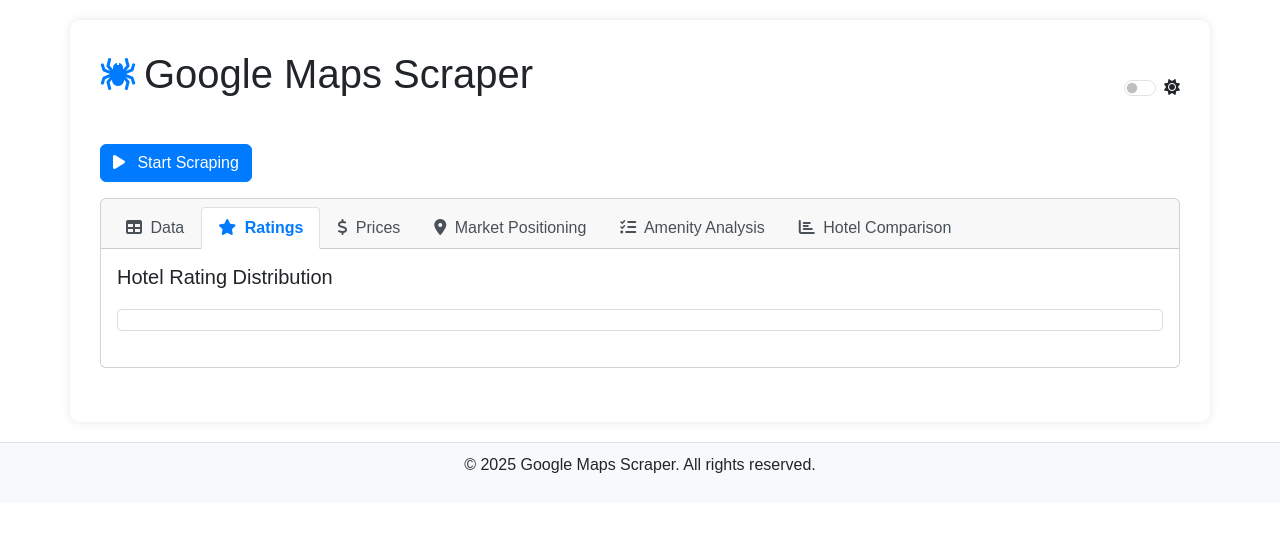
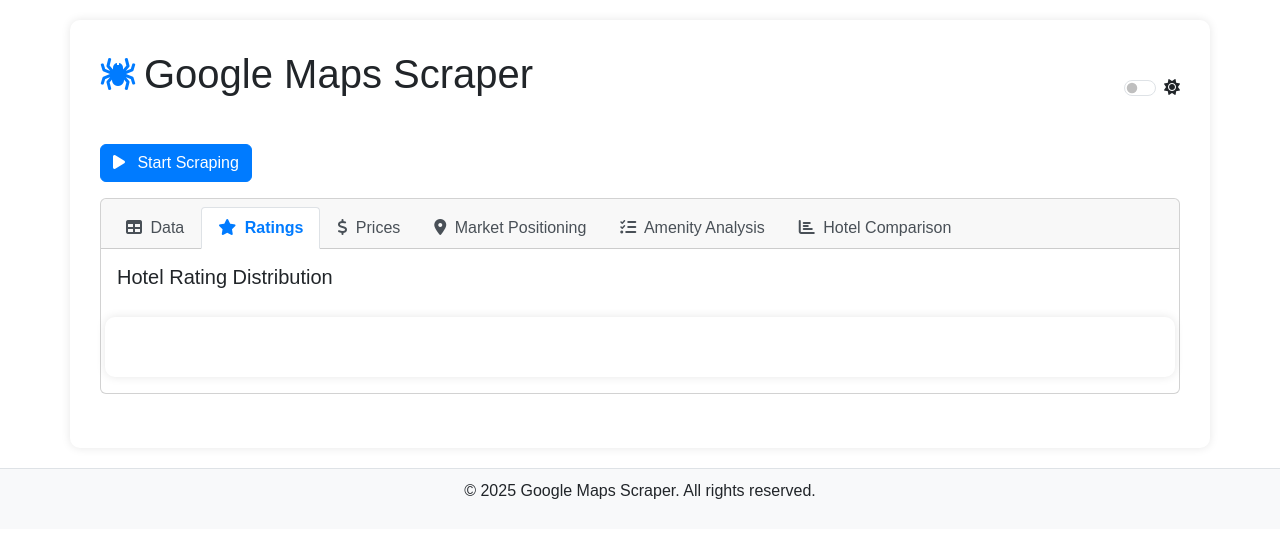
Before and after one commit to kenagt/GoogleMapsScraper, a Flask app: template templates/index.html in a window 1280 px wide, after a click on "Ratings". Shown: the top 538 px of the page. Run offline with Flask 3, Linux system fonts and the light colour scheme; the template is opened without the code that fills it, so the values that code supplies are empty; parts of the project's set-up code (start-up, migrations or seed data) failed here and were passed over; some libraries are stand-ins or nearby versions.

Commit message:
- Styling things

```diff
--- a/templates/index.html
+++ b/templates/index.html
@@ -136,19 +136,31 @@
                     <!-- Ratings Tab -->
                     <div class="tab-pane fade" id="ratings-tab-pane" role="tabpanel" aria-labelledby="ratings-tab" tabindex="0">
                         <h5 class="card-title">Hotel Rating Distribution</h5>
-                        <div class="chart-container" id="ratingDistributionChart"></div>
+                        <div class="row" >
+                            <div class="container d-flex align-items-center justify-content-center" >
+                                <div id="ratingDistributionChart"></div>
+                            </div>
+                        </div>
                     </div>
 
                     <!-- Prices Tab -->
                     <div class="tab-pane fade" id="prices-tab-pane" role="tabpanel" aria-labelledby="prices-tab" tabindex="0">
                         <h5 class="card-title">Hotel Price Distribution</h5>
-                        <div class="chart-container" id="priceDistributionChart"></div>
+                        <div class="row" >
+                            <div class="container d-flex align-items-center justify-content-center" >
+                                <div id="priceDistributionChart"></div>
+                            </div>
+                        </div>
                     </div>
 
                     <!-- Market Positioning Tab -->
                     <div class="tab-pane fade" id="positioning-tab-pane" role="tabpanel" aria-labelledby="positioning-tab" tabindex="0">
                         <h5 class="card-title">Market Positioning Map: Price vs. Quality</h5>
-                        <div class="chart-container" id="marketPositioningChart"></div>
+                        <div class="row" >
+                            <div class="container d-flex align-items-center justify-content-center" >
+                                <div id="marketPositioningChart"></div>
+                            </div>
+                        </div>
                     </div>
 
                     <!-- Amenity Analysis Tab -->
@@ -166,7 +178,11 @@
                                 </div>
                             </div>
                         </div>
-                        <div class="chart-container" id="amenityAnalysisChart"></div>
+                        <div class="row" >
+                            <div class="container d-flex align-items-center justify-content-center" >
+                                <div id="amenityAnalysisChart"></div>
+                            </div>
+                        </div>
                     </div>
 
                     <div class="tab-pane fade" id="comparison-tab-pane" role="tabpanel" aria-labelledby="comparison-tab" tabindex="0">
@@ -204,10 +220,14 @@
 
                         <div id="comparisonAlert"></div>
 
-                        <div class="chart-container" id="hotelComparisonChart">
-                            <div class="text-center text-muted">
-                                <i class="fas fa-chart-bar fa-3x mb-3"></i>
-                                <p>Select hotels and comparison type above to generate a comparison chart</p>
+                        <div class="row" >
+                            <div class="container d-flex align-items-center justify-content-center" >
+                                <div id="hotelComparisonChart">
+                                    <div class="text-center text-muted">
+                                        <i class="fas fa-chart-bar fa-3x mb-3"></i>
+                                        <p>Select hotels and comparison type above to generate a comparison chart</p>
+                                    </div>
+                                </div>
                             </div>
                         </div>
                     </div>
```
Also changed, not shown: app.py (+3 -4 lines).
